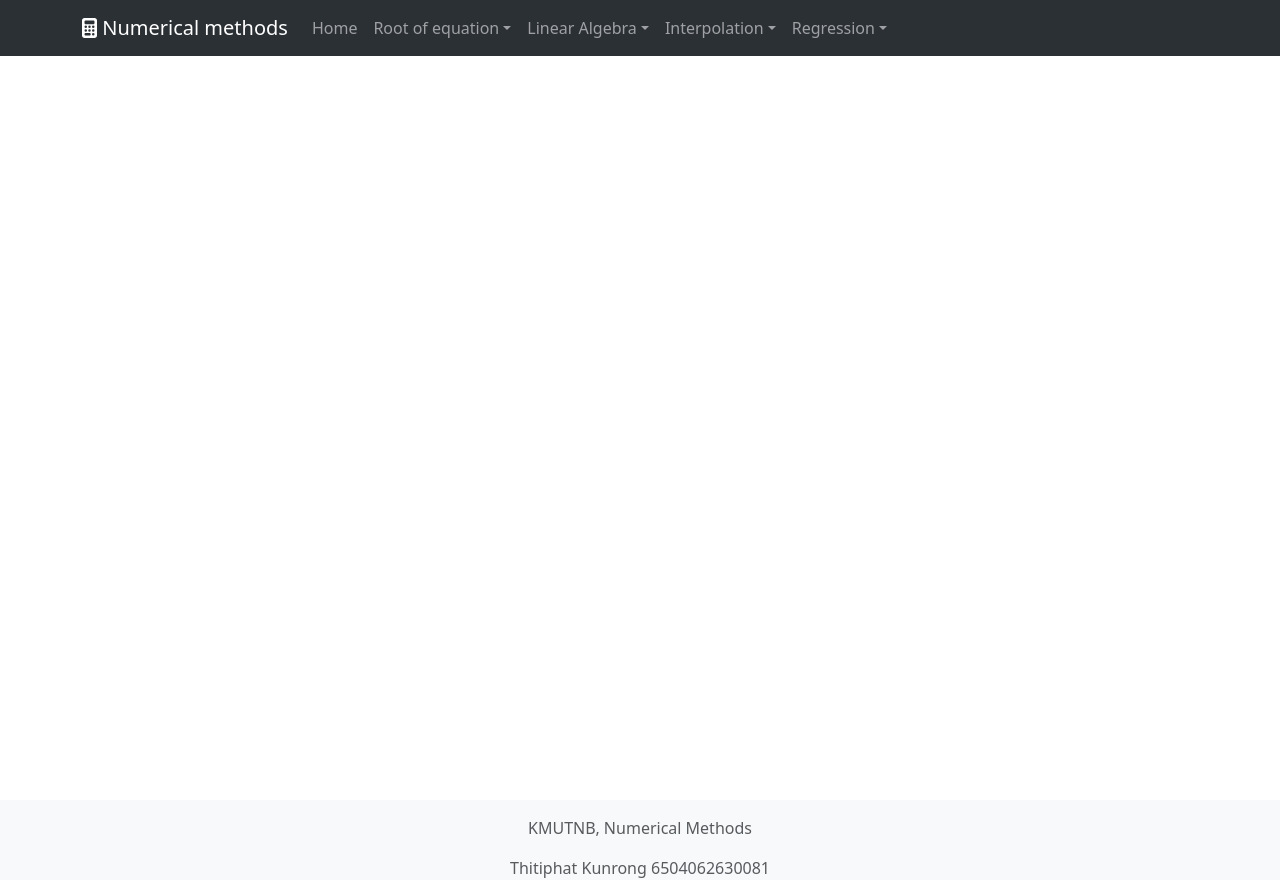
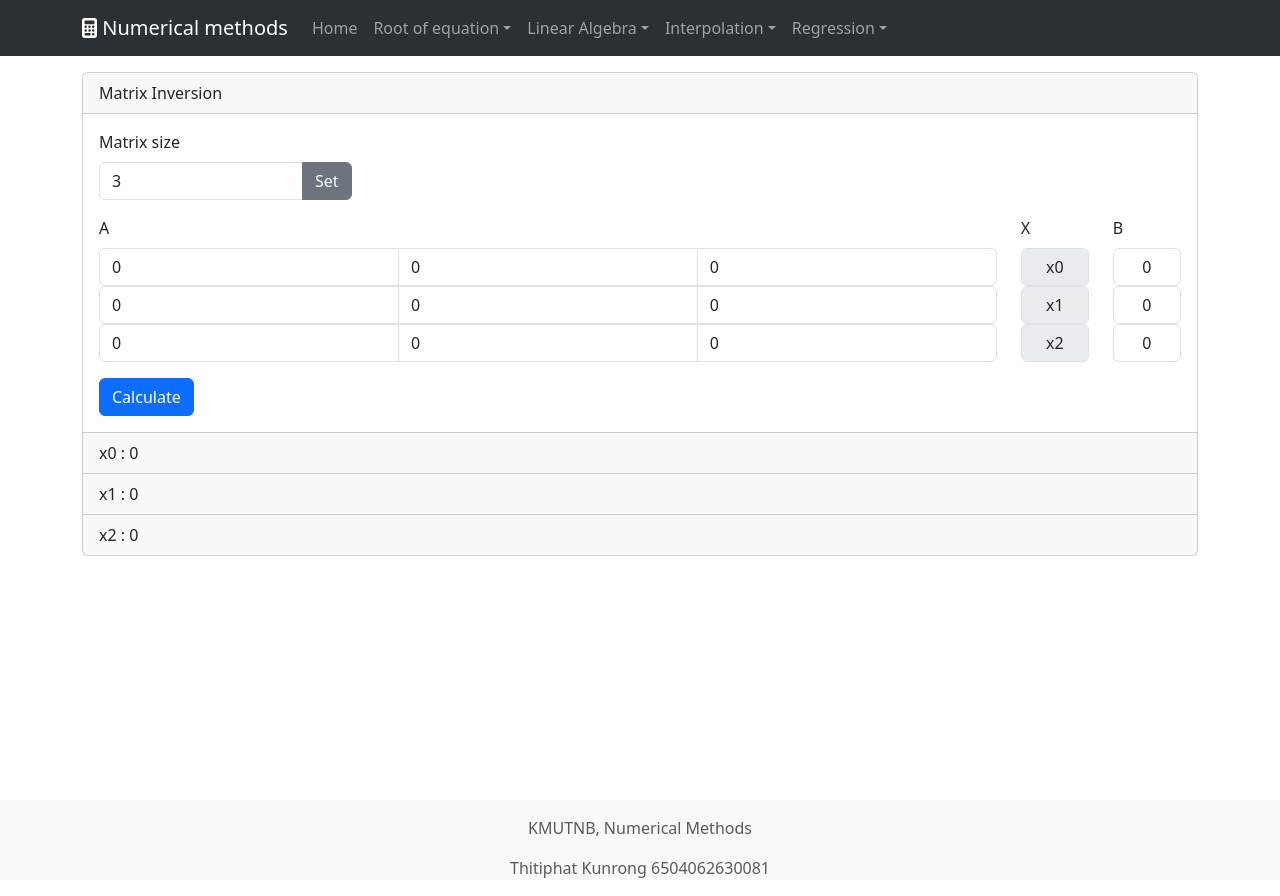
Before and after one commit to Thitiphatx/numerical-methods, a React (Create React App) app: page /matrixinversion in a window 1280 px wide. Built offline with nearby package versions, Linux system fonts and the light colour scheme.

Commit message:
Added Matrix Inversion

```diff
--- a/src/App.js
+++ b/src/App.js
@@ -22,6 +22,7 @@ import Secant from './pages/root_of_equation/secant';
 import GaussJordan from './pages/LinearAlgebra/gaussjordan';
 import GaussElimination from './pages/LinearAlgebra/gausselimination';
 import Cramer from './pages/LinearAlgebra/cramer';
+import MatrixInversion from './pages/LinearAlgebra/matrixinversion';
 
 function App() {
   return (
@@ -43,6 +44,7 @@ function App() {
               <Route path="/gaussjordan" element={<GaussJordan />} />
               <Route path="/lagrangeinter" element={<Lagrange />} />
               <Route path="/spline" element={<Spline />} />
+              <Route path="/matrixinversion" element={<MatrixInversion />} />
             </Routes>
           </Container>
         </main>
--- /dev/null
+++ b/src/pages/LinearAlgebra/matrixinversion.js
@@ -0,0 +1,153 @@
+import { re } from "mathjs";
+import React, { useState } from "react";
+import { Container, Row, Col, Card, Form, Button, InputGroup } from "react-bootstrap";
+
+function MatrixInversion() {
+    const [size, setSize] = useState(3);
+    const [Amatrix, setAmatrix] = useState(
+        [
+            [0, 0, 0],
+            [0, 0, 0],
+            [0, 0, 0],
+        ]
+    );
+    const [Bmatrix, setBmatrix] = useState([0, 0, 0]);
+    const [result, setResult] = useState([0, 0, 0]);
+
+    const inputSize = (e) => {
+        setSize(parseInt(e.target.value));
+    };
+
+    const inputSetSize = () => {
+        const newMatrix = [];
+        const bMatrix = [];
+        for (let i = 0; i < size; i++) {
+            const rowMatrix = [];
+            for (let j = 0; j < size; j++) {
+                rowMatrix.push(0);
+            }
+            bMatrix.push(0);
+            newMatrix.push(rowMatrix);
+        }
+        setAmatrix(newMatrix);
+        setBmatrix(bMatrix);
+    };
+
+    const inputMatrix = (e, row, col) => {
+        const newMatrix = [...Amatrix];
+        newMatrix[row][col] = e.target.value;
+        setAmatrix(newMatrix);
+    };
+
+    const inputB = (e, index) => {
+        const newB = [...Bmatrix];
+        newB[index] = e.target.value;
+        setBmatrix(newB);
+    };
+
+    const calculator = () => {
+        const arr = JSON.parse(JSON.stringify(Amatrix));
+        const Identity = generateIdentityMatrix(size);
+        GaussJordan(arr, Identity);
+
+
+        setResult(MatrixMultiply(Identity, Bmatrix));
+    };
+
+    const MatrixMultiply = (I, b)=> {
+        var results = [];
+        for (let i = 0; i < size; i++) {
+            results[i] = 0;
+            for (let j = 0; j < size; j++) {
+                results[i] += parseFloat(I[i][j]) * parseFloat(b[j]);
+            }
+        }
+        return results;
+    }
+
+    const GaussJordan = (matrix, Imatrix) => {
+        for (let i = 0; i < size; i++) {
+            if (matrix[i][i] == 0) {
+                matrix[i][j] = 1e-15;
+            }
+            let fixed = matrix[i][i];
+
+            for (let j = 0; j < size; j++) {
+                Imatrix[i][j] /= fixed;
+                matrix[i][j] /= fixed;
+            }
+            for (let j = 0; j < size; j++) {
+                if (i == j) continue;
+                let factor = matrix[j][i];
+                for (let k = 0; k < size; k++) {
+                    Imatrix[j][k] -= factor * Imatrix[i][k];
+                    matrix[j][k] -= factor * matrix[i][k];
+                }
+            }
+        }
+    }
+
+    const generateIdentityMatrix = (n) => {
+        const newMatrix = [];
+        for (let i = 0; i < n; i++) {
+            newMatrix[i] = [];
+            for (let j = 0; j < n; j++) {
+                if (i === j) newMatrix[i][j] = 1;
+                else newMatrix[i][j] = 0;
+            }
+        }
+        return newMatrix;
+    };
+
+    return (
+        <Container>
+            <Card as={Row} className="mb-3">
+                <Card.Header>Matrix Inversion</Card.Header>
+                <Card.Body>
+                    <Form>
+                        <Form.Group as={Row} className="mb-3">
+                            <Col xs={3}>
+                                <Form.Label>Matrix size</Form.Label>
+                                <InputGroup>
+                                    <Form.Control type="number" onChange={inputSize} value={size}></Form.Control>
+                                    <Button variant="secondary" onClick={inputSetSize}>Set</Button>
+                                </InputGroup>
+                            </Col>
+                        </Form.Group>
+
+                        <Form.Group as={Row} className="mb-3">
+                            <Col>
+                                <Form.Label>A</Form.Label>
+                                {Amatrix.map((rowCell, rowIndex) => (
+                                    <InputGroup key={rowIndex}>
+                                        {rowCell.map((colCell, colIndex) => (
+                                            <Form.Control key={colIndex} value={Amatrix[rowIndex][colIndex]} onChange={(e) => inputMatrix(e, rowIndex, colIndex)}></Form.Control>
+                                        ))}
+                                    </InputGroup>
+                                ))}
+                            </Col>
+                            <Col xs={1}>
+                                <Form.Label>X</Form.Label>
+                                {Amatrix.map((row, index) => (
+                                    <Form.Control className="text-center" key={index} value={`x${index}`} disabled></Form.Control>
+                                ))}
+                            </Col>
+                            <Col xs={1}>
+                                <Form.Label>B</Form.Label>
+                                {Bmatrix.map((row, index) => (
+                                    <Form.Control className="text-center" key={index} value={Bmatrix[index]} onChange={(e) => inputB(e, index)}></Form.Control>
+                                ))}
+                            </Col>
+                        </Form.Group>
+                        <Button onClick={calculator}>Calculate</Button>
+                    </Form>
+                </Card.Body>
+                {result.map((x, index) => (
+                    <Card.Footer key={index}>x{index} : {x}</Card.Footer>
+                ))}
+            </Card>
+        </Container>
+    )
+}
+
+export default MatrixInversion;
```
